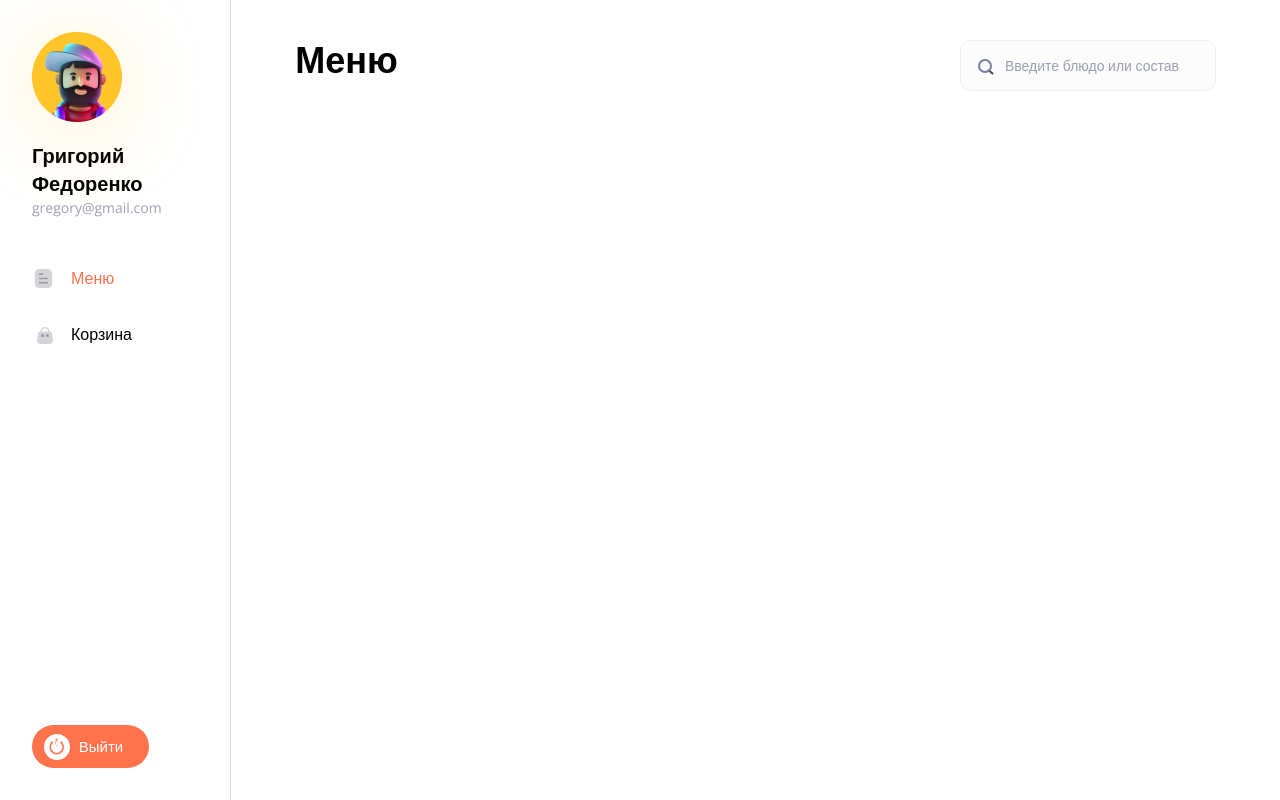
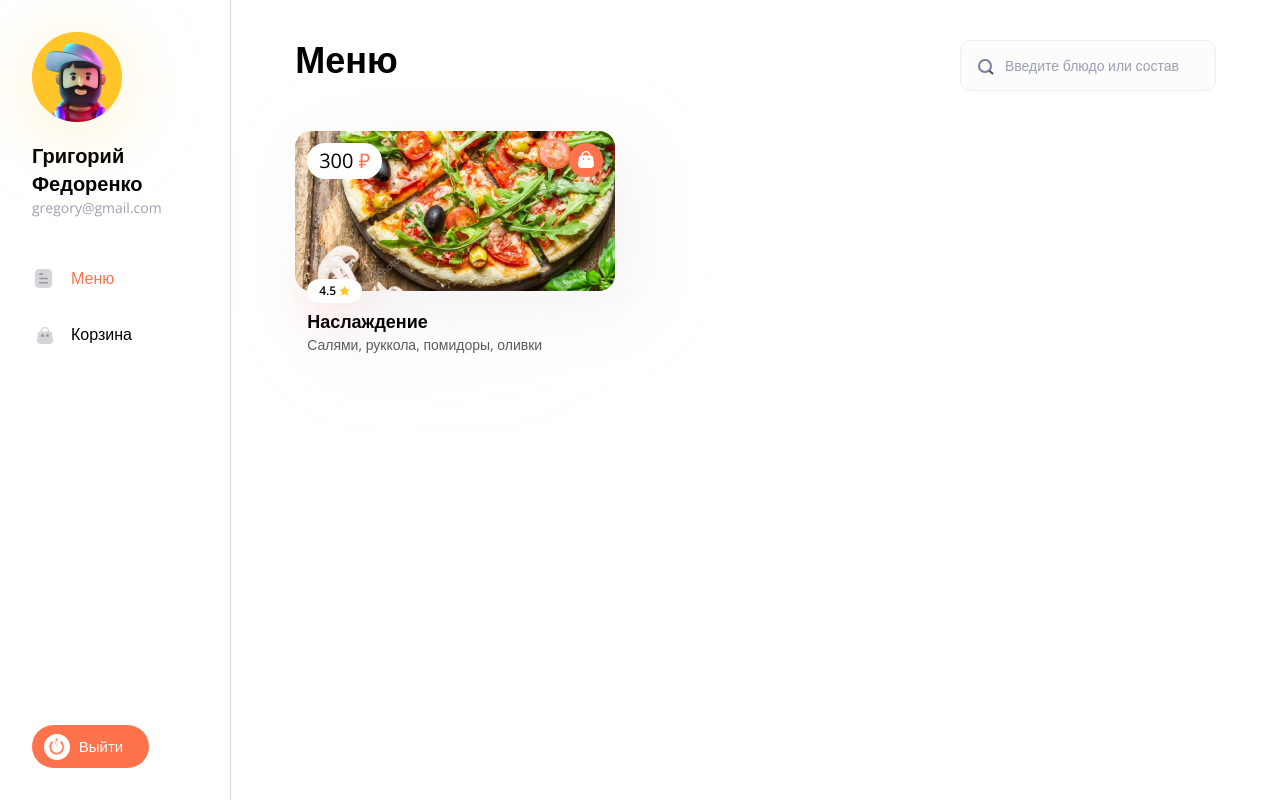
Before and after one commit to GregFedy/pizza-app, a React (Vite) app: page / in a window 1280 px wide. Built offline with nearby package versions, Linux system fonts and the light colour scheme.

Commit message:
feat: insert ProductCard into Menu

```diff
--- a/src/pages/Menu/Menu.tsx
+++ b/src/pages/Menu/Menu.tsx
@@ -1,12 +1,25 @@
 import Heading from '../../components/ui/Heading';
 import Search from '../../components/Search/Search';
+import ProductCard from '../../components/ProductCard/ProductCard';
 
 const Menu = () => {
 	return (
-		<div className="flex justify-between">
-			<Heading>Меню</Heading>
-			<Search placeholder="Введите блюдо или состав" />
-		</div>
+		<>
+			<div className="mb-10 flex justify-between">
+				<Heading>Меню</Heading>
+				<Search placeholder="Введите блюдо или состав" />
+			</div>
+			<div>
+				<ProductCard
+					id={1}
+					title="Наслаждение"
+					description="Салями, руккола, помидоры, оливки"
+					price={300}
+					image="/image-80.png"
+					rating={4.5}
+				/>
+			</div>
+		</>
 	);
 };
 export default Menu;
```
